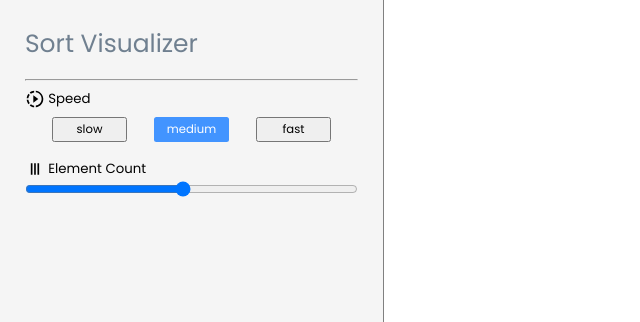
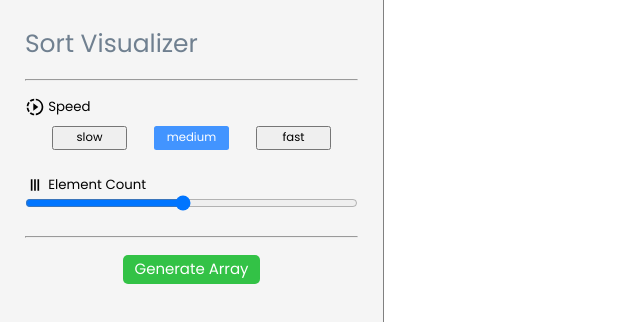
Before and after one commit to edgarmuyomba/sortVisualizer, a React (Vite) app: page / in a window 1280 px wide. Shown: the top 322 px of the page, without its empty margins (0-640 px from the left). Built offline with nearby package versions, Linux system fonts and the light colour scheme.

Commit message:
sidebar styles done

```diff
--- a/index.html
+++ b/index.html
@@ -4,7 +4,7 @@
     <meta charset="UTF-8" />
     <link rel="icon" type="image/svg+xml" href="/react.svg" />
     <meta name="viewport" content="width=device-width, initial-scale=1.0" />
-    <title>Algorithm Visualizer</title>
+    <title>Sort Visualizer</title>
   </head>
   <body>
     <div id="root"></div>
--- a/src/components/sidebar/sidebar.tsx
+++ b/src/components/sidebar/sidebar.tsx
@@ -77,6 +77,12 @@ export default function Sidebar() {
                 </div>
                 <input type="range" name="count" id="count" min={5} max={100} />
             </div>
+            <hr />
+            <div className={styles.setting}>
+                <button className={styles.generate}>
+                    Generate Array
+                </button>
+            </div>
         </div>
     )
 }
--- a/src/components/sidebar/styles.module.scss
+++ b/src/components/sidebar/styles.module.scss
@@ -1,3 +1,6 @@
+$accent-blue: rgb(66, 148, 255);
+$accent-green: rgb(51, 194, 70);
+
 div.container {
     height: 100%;
     width: 30%;
@@ -13,9 +16,11 @@ div.container {
 }
 
 div.setting {
-    margin-top: 0.5rem;
-    margin-bottom: 1rem;
+    margin-top: 1rem;
+    margin-bottom: 1.5rem;
     width: 100%;
+    display: flex;
+    flex-direction: column;
 
     div.header {
         display: flex;
@@ -46,9 +51,20 @@ div.options {
     }
 
     button.selected {
-        background-color: rgb(66, 148, 255);
+        background-color: $accent-blue;
         border: none;
         color: white;
         border-radius: 2.5px;
     }
 }
+
+button.generate {
+    align-self: center;
+    padding: 0.2rem 0.7rem;
+    background-color: $accent-green;
+    color: white;
+    border: none;
+    cursor: pointer;
+    border-radius: 5px;
+    font-size: 0.9rem;
+}
```
